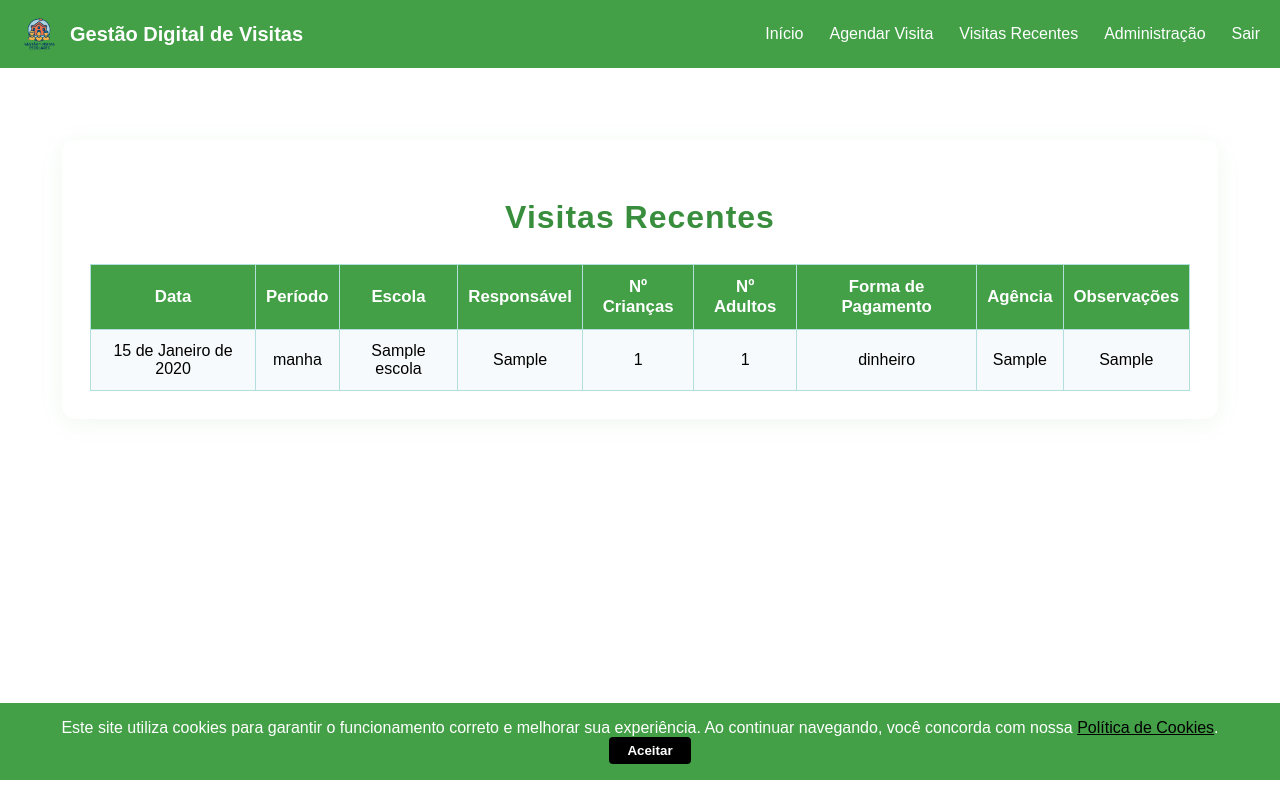
After one commit to jhow77K/Gestao-Digital-de-Visitas, a Django app: page /admin-dashboard/ in a window 1280 px wide. The commit adds this page. Run offline with Django 4.2, Linux system fonts and the light colour scheme; a user stored in the database is signed in; tables that the repository leaves empty hold one stand-in row (values such as "Sample post").

Commit message:
Adiciona dashboard "Visitas Recentes" para administradores, link no menu superior visível apenas para staff, exibe tabela com informações completas das visitas cadastradas recentemente, ajusta redirecionamento pós-login para admins e separa claramente as interfaces de usuário comum e administração. Implementa e utiliza o Django Admin como interface administrativa principal do sistema.

```diff
--- /dev/null
+++ b/core/templates/core/admin_dashboard.html
@@ -0,0 +1,95 @@
+{% extends 'core/base.html' %} {% block content %}
+<style>
+  .admin-dashboard-container {
+    max-width: 1100px;
+    margin: 40px auto 0 auto;
+    background: #fff;
+    border-radius: 14px;
+    box-shadow: 0 4px 24px rgba(67, 160, 71, 0.08);
+    padding: 32px 28px 28px 28px;
+  }
+  .admin-dashboard-container h2 {
+    color: #388e3c;
+    font-size: 2rem;
+    margin-bottom: 28px;
+    text-align: center;
+    font-weight: bold;
+    letter-spacing: 1px;
+  }
+  .admin-dashboard-table {
+    width: 100%;
+    border-collapse: collapse;
+    margin-top: 10px;
+    font-size: 1rem;
+  }
+  .admin-dashboard-table th,
+  .admin-dashboard-table td {
+    border: 1px solid #b2dfdb;
+    padding: 12px 10px;
+    text-align: center;
+  }
+  .admin-dashboard-table th {
+    background: #43a047;
+    color: #fff;
+    font-weight: bold;
+    font-size: 1.05rem;
+  }
+  .admin-dashboard-table tr:nth-child(even) {
+    background: #f7fafc;
+  }
+  .admin-dashboard-table tr:hover {
+    background: #e8f5e9;
+  }
+  @media (max-width: 900px) {
+    .admin-dashboard-container {
+      padding: 12px 2vw;
+    }
+    .admin-dashboard-table th,
+    .admin-dashboard-table td {
+      padding: 8px 4px;
+      font-size: 0.95rem;
+    }
+  }
+  @media (max-width: 600px) {
+    .admin-dashboard-container {
+      padding: 4px 0;
+    }
+    .admin-dashboard-table {
+      font-size: 0.85rem;
+    }
+    .admin-dashboard-table th,
+    .admin-dashboard-table td {
+      padding: 5px 2px;
+    }
+  }
+</style>
+<div class="admin-dashboard-container">
+  <h2>Visitas Recentes</h2>
+  <table class="admin-dashboard-table">
+    <tr>
+      <th>Data</th>
+      <th>Período</th>
+      <th>Escola</th>
+      <th>Responsável</th>
+      <th>Nº Crianças</th>
+      <th>Nº Adultos</th>
+      <th>Forma de Pagamento</th>
+      <th>Agência</th>
+      <th>Observações</th>
+    </tr>
+    {% for visita in visitas %}
+    <tr>
+      <td>{{ visita.data_sugerida }}</td>
+      <td>{{ visita.periodo }}</td>
+      <td>{{ visita.escola.nome }}</td>
+      <td>{{ visita.responsavel }}</td>
+      <td>{{ visita.numero_previsto_criancas }}</td>
+      <td>{{ visita.numero_previsto_adultos }}</td>
+      <td>{{ visita.forma_pagamento }}</td>
+      <td>{{ visita.agencia }}</td>
+      <td>{{ visita.observacoes }}</td>
+    </tr>
+    {% endfor %}
+  </table>
+</div>
+{% endblock %}
--- a/core/templates/core/base.html
+++ b/core/templates/core/base.html
@@ -86,8 +86,11 @@
       <div class="menu">
         <a href="{% url 'home' %}">Início</a>
         <a href="{% url 'cadastrar_visita' %}">Agendar Visita</a>
+        {% if request.user.is_staff %}
+        <a href="{% url 'admin_dashboard' %}">Visitas Recentes</a>
+        <a href="/admin/">Administração</a>
+        {% endif %}
         <a href="{% url 'logout' %}">Sair</a>
-        <a href="{% url 'politica_cookies' %}">Política de Cookies</a>
       </div>
     </div>
 
--- a/core/urls.py
+++ b/core/urls.py
@@ -1,4 +1,5 @@
-from django.urls import path
+from django.contrib import admin
+from django.urls import path, include
 from .views import (
     home,
     login_view,
@@ -6,10 +7,12 @@ from .views import (
     cadastro_escola,
     cadastrar_visita,
     teste_email,
+    admin_dashboard,
 )
 from django.views.generic import TemplateView
 
 urlpatterns = [
+    path('admin/', admin.site.urls),
     path('', home, name='home'),
     path('login/', login_view, name='login'),
     path('logout/', logout_view, name='logout'),
@@ -17,4 +20,5 @@ urlpatterns = [
     path('cadastrar-visita/', cadastrar_visita, name='cadastrar_visita'),
     path('teste-email/', teste_email, name='teste_email'),
     path('politica-cookies/', TemplateView.as_view(template_name='core/politica_cookies.html'), name='politica_cookies'),
+    path('admin-dashboard/', admin_dashboard, name='admin_dashboard'),
 ]
--- a/core/views.py
+++ b/core/views.py
@@ -7,6 +7,7 @@ from django.contrib.auth.models import User
 from django.utils.timezone import now
 from django.contrib.auth.decorators import login_required
 from django.core.mail import send_mail
+from django.contrib.admin.views.decorators import staff_member_required
 
 def formatar_cnpj(cnpj):
     cnpj = ''.join(filter(str.isdigit, cnpj))
@@ -71,7 +72,10 @@ def login_view(request):
 
         if user is not None:
             login(request, user)
-            return redirect('home')
+            if user.is_staff:
+                return redirect('admin_dashboard')
+            else:
+                return redirect('home')
         else:
             messages.error(request, "Usuário, email ou senha incorretos.")
             return render(request, 'core/login.html')
@@ -134,3 +138,8 @@ def teste_email(request):
         fail_silently=False,
     )
     return HttpResponse('E-mail de teste enviado com sucesso!')
+
+@staff_member_required
+def admin_dashboard(request):
+    visitas_recentes = Visita.objects.order_by('-id')[:10]  # últimas 10 visitas
+    return render(request, 'core/admin_dashboard.html', {'visitas': visitas_recentes})
```
